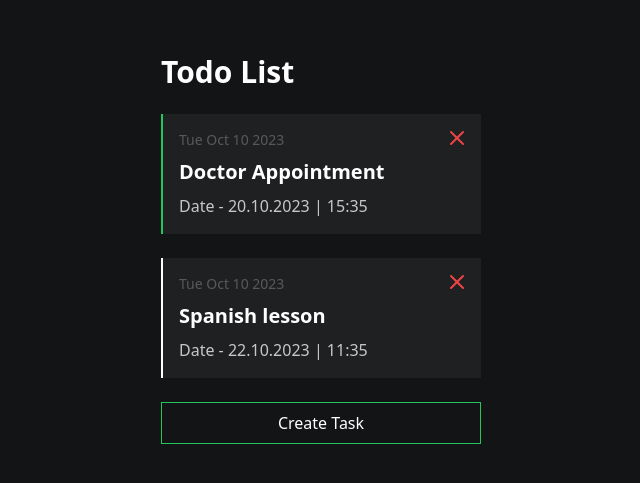
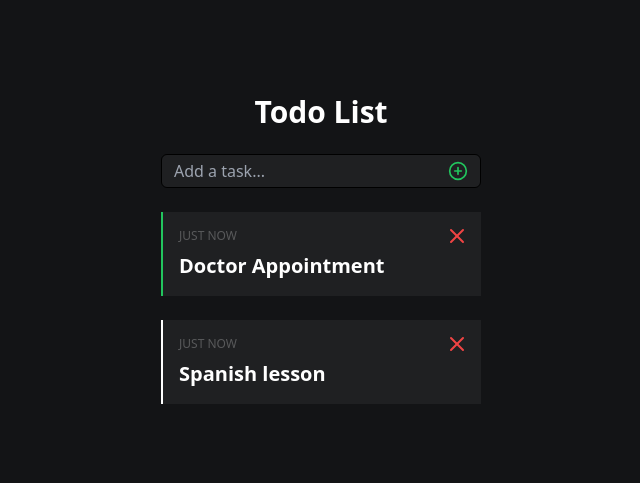
Before and after one commit to Biplo12/vue-todo, a Vue app: page / in a window 1280 px wide. Shown: the part 151-634 px from the top of the page, without its empty margins (319-959 px from the left). Built offline with nearby package versions, Linux system fonts and the light colour scheme.

Commit message:
feat: delete func

```diff
--- a/package.json
+++ b/package.json
@@ -13,6 +13,7 @@
   },
   "dependencies": {
     "lucide-vue-next": "^0.284.0",
+    "timeago.js": "^4.0.2",
     "vue": "^3.3.4",
     "vue-router": "^4.2.4"
   },
--- a/src/components/Buttons/TaskCreate.vue
+++ b/src/components/Buttons/TaskCreate.vue
@@ -1,16 +1,22 @@
 <template>
-  <button
-    class="border border-green-500 px-4 py-2 duration-150 ease-linear hover:bg-green-500 hover:text-black"
-    @click="taskCreateHandler"
-  >
-    Create Task
-  </button>
+  <div class="flex justify-center items-center gap-2 w-full">
+    <div
+      class="w-full flex justify-center items-center gap-2 border-black border rounded-md bg-white bg-opacity-5 py-1 px-3"
+    >
+      <input class="w-full !outline-none bg-transparent" placeholder="Add a task..." />
+      <button>
+        <PlusCircle class="text-green-500 w-5 h-5" />
+      </button>
+    </div>
+  </div>
 </template>
 
 <script lang="ts">
+import { PlusCircle } from 'lucide-vue-next'
+
 export default {
   name: 'TaskCreate',
-  components: {},
+  components: { PlusCircle },
   methods: {
     taskCreateHandler() {
       console.log('create')
--- a/src/components/Items/TodoItem.vue
+++ /dev/null
@@ -1,45 +0,0 @@
-<template>
-  <div
-    :class="`p-4 border-l-2 flex flex-col gap-2 bg-white bg-opacity-5 w-80 relative ${
-      item.isDone ? 'border-green-500' : 'border-white'
-    } `"
-  >
-    <h3 class="opacity-25 text-sm">{{ formattedCreatedAt }}</h3>
-    <h1 class="text-xl font-bold">{{ item.title }}</h1>
-    <p class="opacity-75">{{ item.description }}</p>
-    <button class="absolute right-3 top-3 text-red-500">
-      <X />
-    </button>
-  </div>
-</template>
-
-<script lang="ts">
-import { X } from 'lucide-vue-next'
-interface ITodoItem {
-  title: string
-  description: string
-  createdAt: Date
-  isDone: boolean
-}
-
-export default {
-  name: 'TodoItem',
-  components: {
-    X
-  },
-  props: {
-    item: {
-      type: Object as () => ITodoItem,
-      required: true
-    }
-  },
-  computed: {
-    formattedCreatedAt(): string {
-      if (this.item.createdAt instanceof Date) {
-        return this.item.createdAt.toDateString()
-      }
-      return ''
-    }
-  }
-}
-</script>
--- a/src/components/Items/TodoItems.vue
+++ /dev/null
@@ -1,32 +0,0 @@
-<template>
-  <TodoItem v-for="item in items" :key="item.title" :item="item" />
-</template>
-
-<script lang="ts">
-import TodoItem from './TodoItem.vue'
-
-export default {
-  name: 'TodoItems',
-  components: {
-    TodoItem
-  },
-  data() {
-    return {
-      items: [
-        {
-          title: 'Doctor Appointment',
-          description: 'Date - 20.10.2023 | 15:35',
-          isDone: true,
-          createdAt: new Date()
-        },
-        {
-          title: 'Spanish lesson',
-          description: 'Date - 22.10.2023 | 11:35',
-          isDone: false,
-          createdAt: new Date()
-        }
-      ]
-    }
-  }
-}
-</script>
--- /dev/null
+++ b/src/components/Tasks/TodoTask.vue
@@ -0,0 +1,45 @@
+<template>
+  <div
+    :class="`p-4 border-l-2 w-full flex flex-col gap-2 bg-white bg-opacity-5 relative ${
+      task.reminder ? 'border-green-500' : 'border-white'
+    }`"
+  >
+    <h3 class="opacity-25 text-xs">{{ formattedCreatedAt }}</h3>
+    <h1 class="text-xl font-bold">{{ task.title }}</h1>
+    <button class="absolute right-3 top-3 text-red-500" @click="onDelete(task.id)">
+      <X />
+    </button>
+  </div>
+</template>
+
+<script lang="ts">
+import { X } from 'lucide-vue-next'
+import { format } from 'timeago.js'
+import type { ITodoTask } from './../../interfaces'
+
+export default {
+  name: 'TodoTask',
+  components: {
+    X
+  },
+  props: {
+    task: {
+      type: Object as () => ITodoTask,
+      required: true
+    }
+  },
+  computed: {
+    formattedCreatedAt(): string {
+      if (this.task.createdAt instanceof Date) {
+        return format(this.task.createdAt, 'en_US').toLocaleUpperCase()
+      }
+      return ''
+    }
+  },
+  methods: {
+    onDelete(id: number) {
+      this.$emit('delete-task', id)
+    }
+  }
+}
+</script>
--- /dev/null
+++ b/src/components/Tasks/TodoTasks.vue
@@ -0,0 +1,24 @@
+<template>
+  <TodoTask
+    v-for="task in tasks"
+    :key="task.title"
+    :task="task"
+    @delete-task="$emit('delete-task', task.id)"
+  />
+</template>
+
+<script lang="ts">
+import type { ITodoTask } from '../../interfaces'
+import TodoTask from './TodoTask.vue'
+
+export default {
+  name: 'TodoTasks',
+  props: {
+    tasks: Array as () => ITodoTask[]
+  },
+  components: {
+    TodoTask
+  },
+  emits: ['delete-task']
+}
+</script>
--- a/src/components/TodoContainer.vue
+++ b/src/components/TodoContainer.vue
@@ -1,19 +1,43 @@
 <template>
-  <div class="flex flex-col gap-6">
+  <div class="flex flex-col gap-6 justify-center items-center w-80">
     <h1 class="text-3xl font-bold">Todo List</h1>
-    <TodoItems />
     <TaskCreate />
+    <TodoTasks :tasks="tasks" @delete-task="deleteTaskHandler" />
   </div>
 </template>
 
 <script lang="ts">
-import TodoItems from './Items/TodoItems.vue'
+import TodoTasks from './Tasks/TodoTasks.vue'
 import TaskCreate from './Buttons/TaskCreate.vue'
+import type { ITodoTask } from './../interfaces'
 export default {
   name: 'TodoContainer',
   components: {
     TaskCreate,
-    TodoItems
+    TodoTasks
+  },
+  methods: {
+    deleteTaskHandler(id: number) {
+      this.tasks = this.tasks.filter((item: ITodoTask) => item.id !== id)
+    }
+  },
+  data() {
+    return {
+      tasks: [
+        {
+          id: 1,
+          title: 'Doctor Appointment',
+          reminder: true,
+          createdAt: new Date()
+        },
+        {
+          id: 2,
+          title: 'Spanish lesson',
+          reminder: false,
+          createdAt: new Date()
+        }
+      ]
+    }
   }
 }
 </script>
--- /dev/null
+++ b/src/interfaces/index.ts
@@ -0,0 +1,6 @@
+export interface ITodoTask {
+  id: number
+  title: string
+  reminder: boolean
+  createdAt: Date
+}
```
Also changed, not shown: 1 other file (tests, documents, lock files or other folders).
